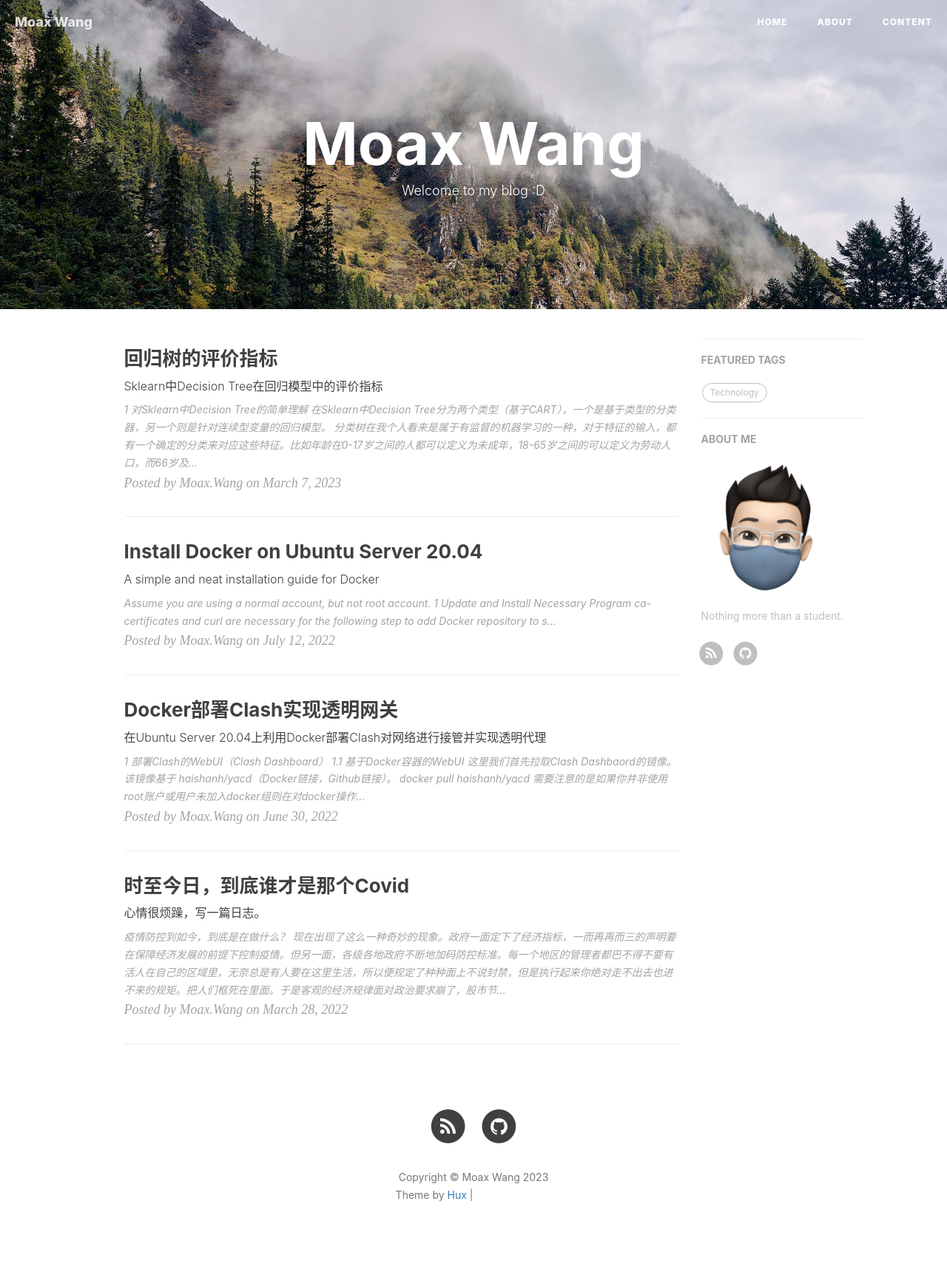
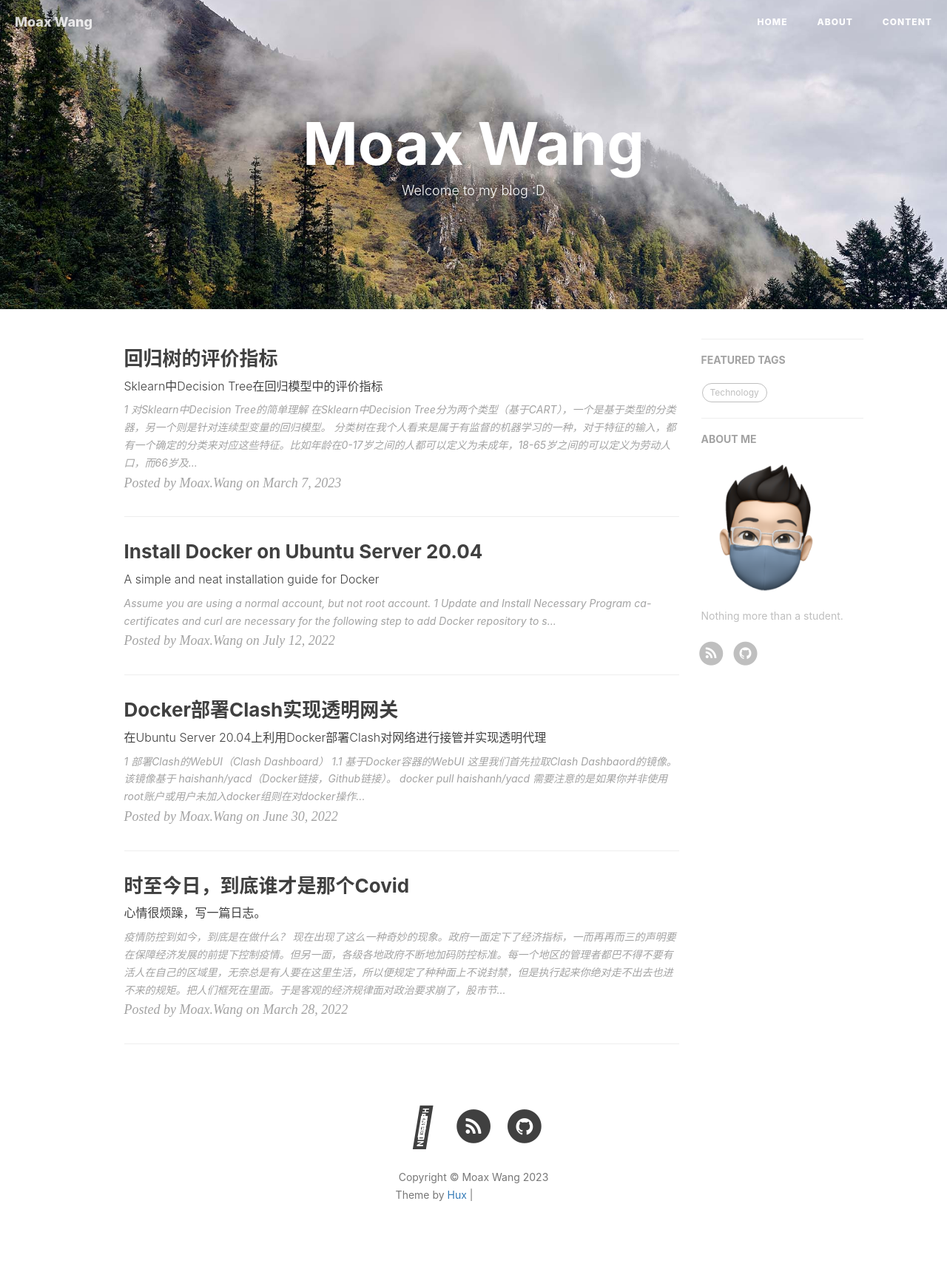
Before and after one commit to WinchellWang/winchellwang.github.io, a Jekyll site: the page built from index.html, in a window 1280 px wide. Shown: the whole page at 74% size. Built offline with Jekyll 4.4.1, drawn with Linux system fonts in a browser that asks for light colours; nearby versions of some CDN libraries; the list of posts is cut into pages by our own code; comment, search, counter and statistics services are not loaded; grey boxes are pictures that could not be loaded.

Commit message:
Update footer.html

```diff
--- a/_includes/footer.html
+++ b/_includes/footer.html
@@ -4,6 +4,16 @@
         <div class="row">
             <div class="col-lg-8 col-lg-offset-2 col-md-10 col-md-offset-1">
                 <ul class="list-inline text-center">
+                    {% if site.email %}
+                    <li>
+                        <a href="mailto:{{ site.email | encode_email }}">
+                            <span class="fa-stack fa-lg">
+                                <i class="fas fa-circle fa-stack-2x"></i>
+                                <i class="far fa-envelope fa-stack-1x fa-inverse"></i>
+                            </span>
+                        </a>
+                    </li>
+                    {% endif %}
                     {% if site.RSS %}
                     <li>
                         <a href="{{ "/feed.xml" | prepend: site.baseurl }}">
```
